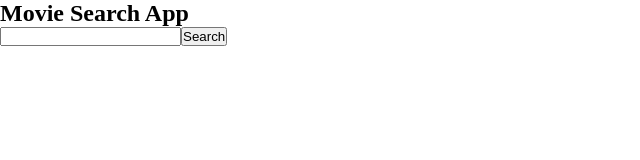
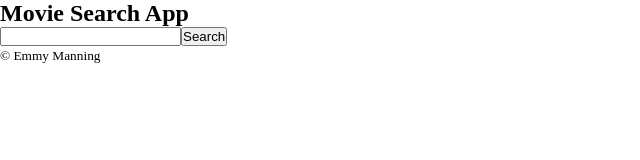
Before and after one commit to eobcre/movie-search-app, a React (Vite) app: page / in a window 1280 px wide. Shown: the top 160 px of the page, without its empty margins (0-640 px from the left). Built offline with nearby package versions, Linux system fonts and the light colour scheme.

Commit message:
footer created

```diff
--- a/src/components/Footer.jsx
+++ b/src/components/Footer.jsx
@@ -1,5 +1,9 @@
 const Footer = () => {
-  return <div></div>;
+  return (
+    <div>
+      <small>&copy; Emmy Manning</small>
+    </div>
+  );
 };
 
 export default Footer;
```
